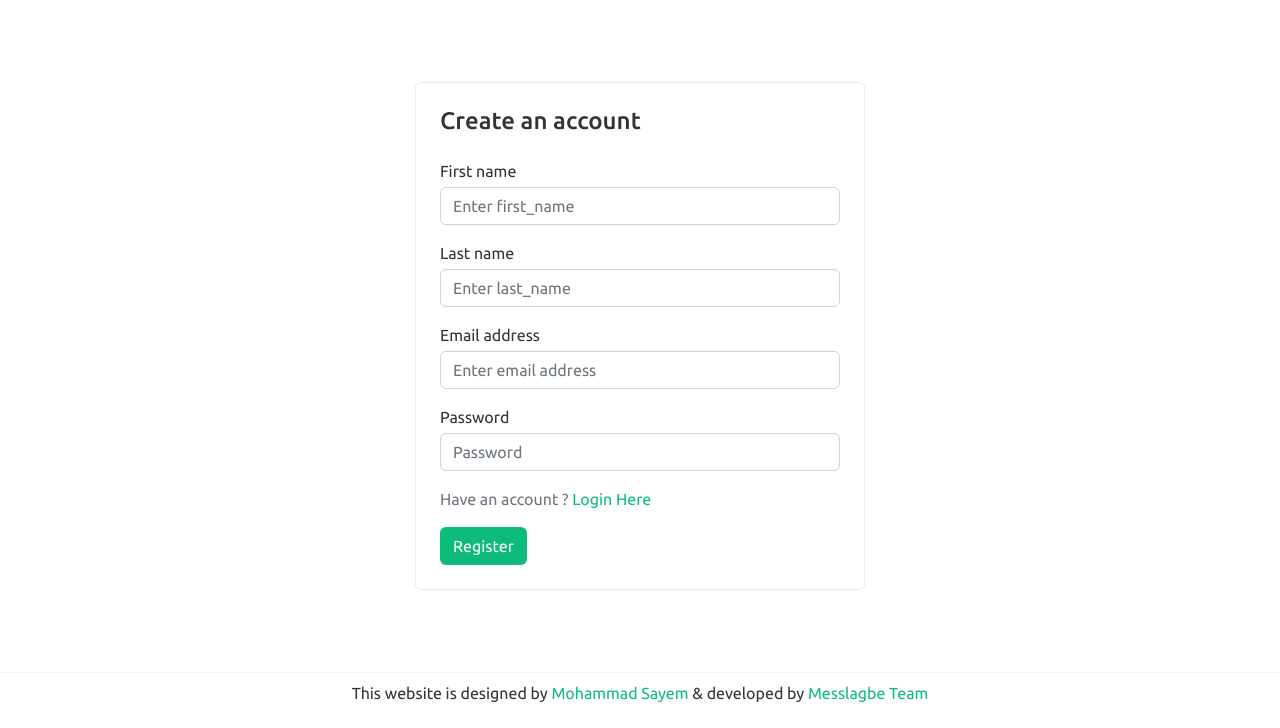
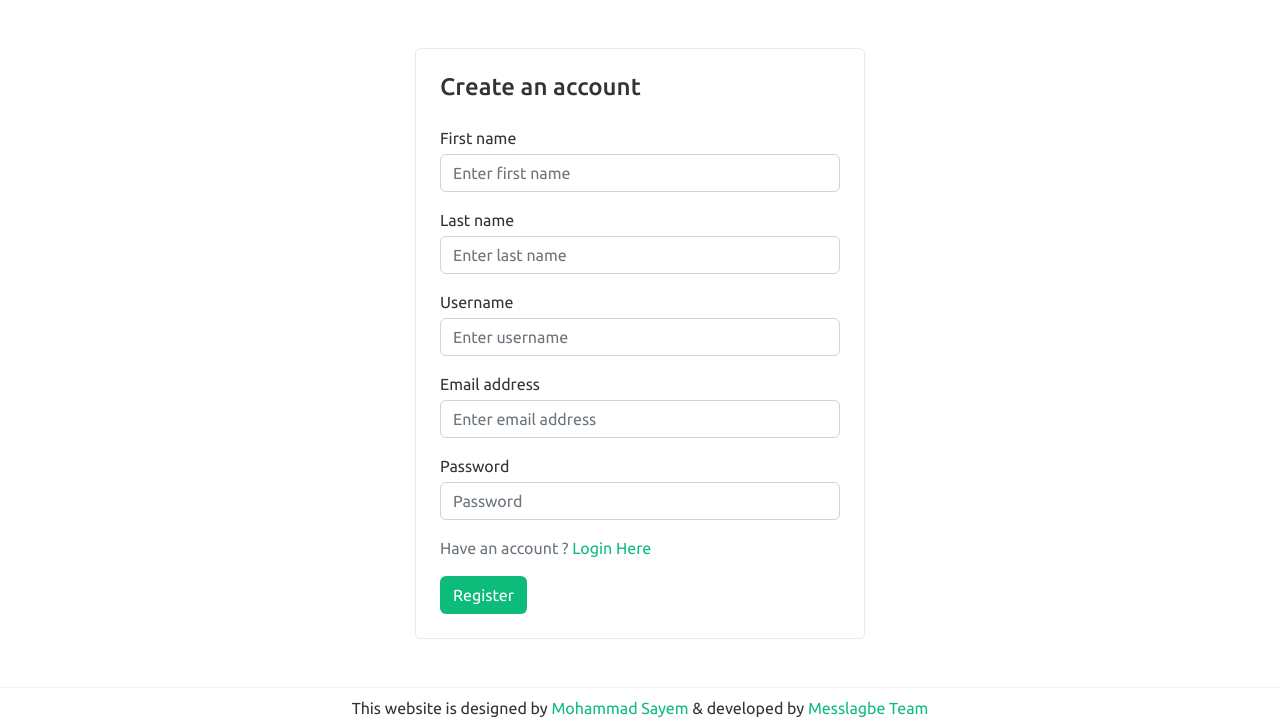
Before and after one commit to Say-M/Plantipie-Django, a Django app: page /signup/ in a window 1280 px wide. Shown: the part 81-809 px from the top of the page. Before the commit the page ends 783 px from the top, so only its background shows below. Run offline with Django 4.2, Linux system fonts and the light colour scheme; some libraries are stand-ins or nearby versions; some web fonts are replaced.

Commit message:
login and signup issues solved

```diff
--- a/base/templates/base/auth/signup.html
+++ b/base/templates/base/auth/signup.html
@@ -11,22 +11,33 @@
       <div class="form-group mb-3">
         <label class="mb-1" for="first_name">First name</label>
         <input
-          type="first_name"
+          type="text"
           name="first_name"
           class="form-control"
           id="first_name"
-          placeholder="Enter first_name"
+          placeholder="Enter first name"
           required
         />
       </div>
       <div class="form-group mb-3">
         <label class="mb-1" for="last_name">Last name</label>
         <input
-          type="last_name"
+          type="text"
           name="last_name"
           class="form-control"
           id="last_name"
-          placeholder="Enter last_name"
+          placeholder="Enter last name"
+          required
+        />
+      </div>
+      <div class="form-group mb-3">
+        <label class="mb-1" for="username">Username</label>
+        <input
+          type="text"
+          name="username"
+          class="form-control"
+          id="username"
+          placeholder="Enter username"
           required
         />
       </div>
--- a/base/utils/auth.py
+++ b/base/utils/auth.py
@@ -11,9 +11,9 @@ class EmailBackend(BaseBackend):
 
     print("success")
 
-    def authenticate(self, request, username=None, password=None, email=None):
+    def authenticate(self, request, username=None, password=None):
         try:
-            user = get_user_model().objects.get(Q(email__iexact=email))
+            user = get_user_model().objects.get(Q(email__iexact=username) | Q(username__iexact=username))
             if user.check_password(password):
                 return user
         except get_user_model().DoesNotExist:
--- a/base/views.py
+++ b/base/views.py
@@ -41,9 +41,9 @@ def loginPage(request):
     if request.user.is_authenticated:
         return redirect('home')
     if request.method == "POST":
-        email=request.POST.get("email")
+        username=request.POST.get("username")
         password=request.POST.get("password")
-        user=authenticate(request,email=email,password=password)
+        user=authenticate(request,username=username,password=password)
         if user is not None:
             login(request,user)
             if(request.GET.get("next")):
@@ -55,11 +55,15 @@ def signupPage(request):
     if request.user.is_authenticated:
         return redirect('home')
     if request.method == "POST":
+        first_name=request.POST.get("first_name")
+        last_name=request.POST.get("last_name")
         email=request.POST.get("email")
-        firstname=request.POST.get("firstname")
-        lastname=request.POST.get("lastname")
+        username=request.POST.get("username")
         password=request.POST.get("password")
-        my_user = User.objects.create_user(username=email, password=password, first_name=firstname, last_name=lastname)
+        print(first_name, last_name, email, username, password)
+        my_user = User.objects.create_user(username=username, email=email, password=password, first_name=first_name, last_name=last_name)
+        profile = Profile.objects.create(user=my_user, phone="", address="", avatar="")
+        profile.save()
         my_user.save()
         return redirect("login")
     return render(request, 'base/auth/signup.html')
@@ -83,9 +87,9 @@ def profilePage(request):
         user.last_name=last_name
         avatar_url=""
         if(avatar):
-            avatar_url=upload_file('static/assets/images', 'assets/images', avatar)
+            avatar_url=upload_file('static/assets/images', 'static/assets/images', avatar)
             if(user.profile.avatar):
-                delete_file('static/' + str(user.profile.avatar))
+                delete_file(str(user.profile.avatar))
         Profile.objects.filter(user=user).update(address=address, phone=phone, avatar=avatar_url if avatar else user.profile.avatar)
         user.save()
         return redirect("profile")
--- a/ecommerce/urls.py
+++ b/ecommerce/urls.py
@@ -7,4 +7,5 @@ urlpatterns = [
     path('admin/', admin.site.urls),
     path('', include('base.urls')),
 ]
-urlpatterns+=static(settings.MEDIA_URL,document_root=settings.MEDIA_ROOT)
+# urlpatterns+=static(settings.MEDIA_URL,document_root=settings.MEDIA_ROOT)
+# urlpatterns+=static(settings.STATIC_URL,document_root=settings.STATIC_ROOT)
```
Also changed, not shown: base/templates/base/auth/login.html (+5 -5 lines), static/assets/images/IMG_0710.jpeg (deleted), static/assets/images/Sayem_profile.jpg (added).
